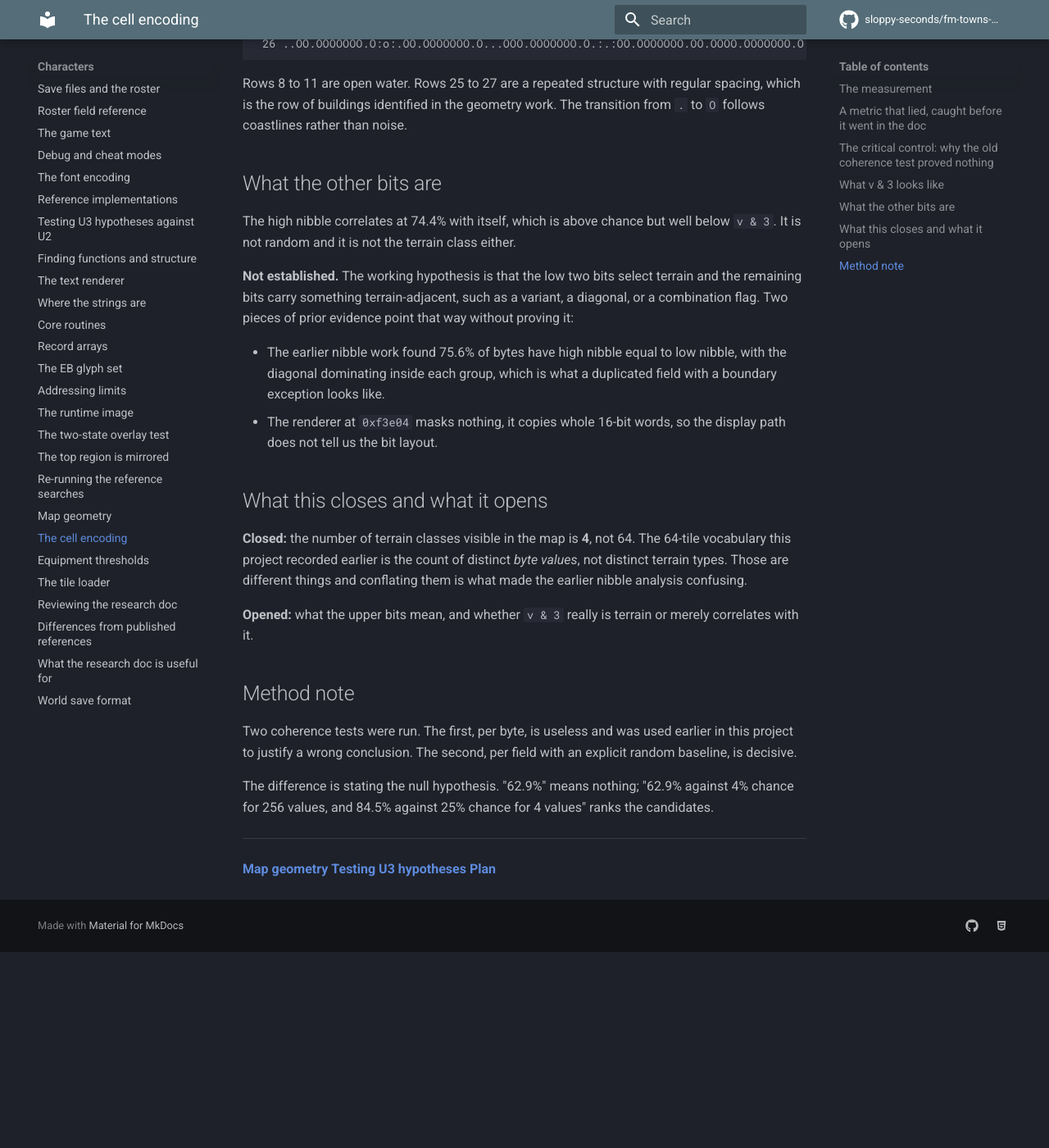
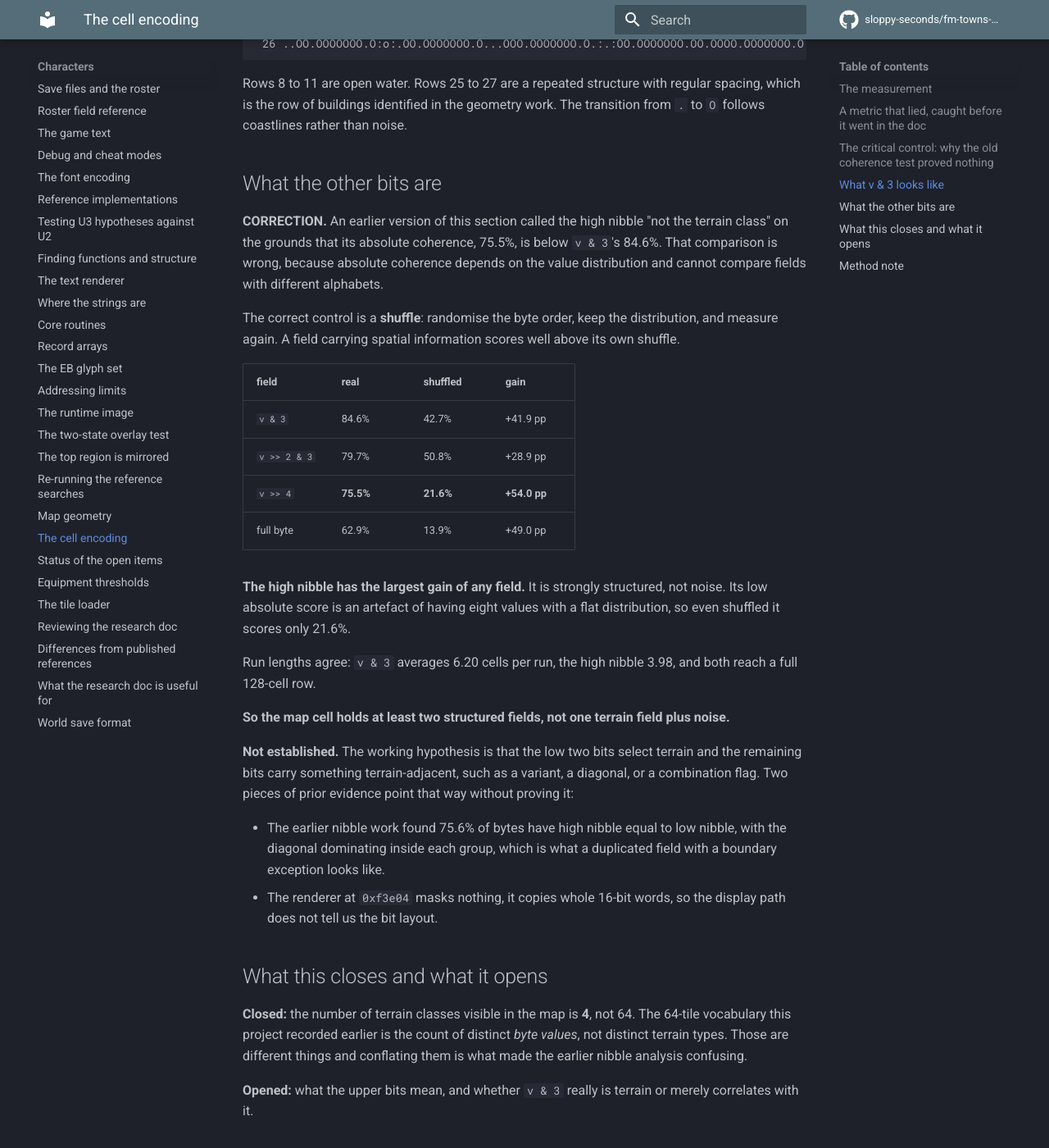
Before and after one commit to sloppy-seconds/fm-towns-ultima, an MkDocs documentation site: the page built from docs/cell-encoding.md, in a window 1280 px wide and 1400 px high, scrolled down 1786 px. Shown: the whole window at 82% size. Built offline with MkDocs 1.6.1 and Material for MkDocs 9.7.7, drawn with Linux system fonts in a browser that asks for light colours; comment, search, counter and statistics services are not loaded; before the commit the page ends 2947 px from its top, so only the background shows below that.

Commit message:
Check whether the open items are actually unsolvable. One was, and I had it wrong
You asked whether everything left is unsolvable. I checked each one instead of guessing, and
the answer is no. One is solved outright and I had previously documented it wrongly.

ITEM 1, THE HIGH BITS OF A MAP CELL, is solved and my earlier conclusion was wrong. I had
written that the high nibble correlates above chance but well below the low two bits, implying
it was mostly noise. I also rendered both fields and judged the high nibble to look like noise
while the low bits looked like coastlines.

That comparison had no control. The right test is a shuffle: randomise the byte order, keep the
value distribution, measure coherence again. A field carrying spatial information scores well
above its own shuffled copy.

Measured: low two bits 84.6 percent against 42.7 shuffled, a gain of 41.9 points. High nibble
75.5 against 21.6, a gain of 54.0 points, which is the largest of any field tested. It is
strongly structured. Its lower absolute number is an artefact of having eight values in a flat
distribution, because even shuffled it only scores 21.6.

Run lengths agree: low two bits average 6.20 cells per run, the high nibble 3.98, and both
reach a full 128-cell row.

So the cell holds at least two structured fields, not one plus noise. Corrected in
cell-encoding.md rather than left standing.

ITEM 3, the 0xe4086 switch table, I predicted was cheap to retry. I retried it and it failed.
The proposed fix was that the cs-relative operand needs the segment base. CS from a live dump is
0x5E84 giving linear 0x5E840, and CS plus 0xe4086 is 0x1428c6, which reads all zeros in both
savestates. The file at that offset read as u16 at three alignments gives instruction bytes.
Flat, mirrored, and cs-relative with the observed CS are all ruled out. Recorded as open and
not cheap after all.

ITEM 5, the object record size, cannot be answered by either savestate because the array at
0x7a7d0 is all zeros at both the title and death screens. It needs a state taken during play.

Items 2, 4 and 6 are as previously recorded: hard, deliberately abandoned, and untried.

New page docs/open-status.md carries the full table, and cell-encoding.md carries the
correction. The useful result is that a conclusion already written down as a finding was
produced by a test missing its control.

```diff
--- a/docs/cell-encoding.md
+++ b/docs/cell-encoding.md
@@ -73,8 +73,29 @@
 
 ## What the other bits are
 
-The high nibble correlates at 74.4% with itself, which is above chance but well below
-`v & 3`. It is not random and it is not the terrain class either.
+**CORRECTION.** An earlier version of this section called the high nibble "not the terrain
+class" on the grounds that its absolute coherence, 75.5%, is below `v & 3`'s 84.6%. That
+comparison is wrong, because absolute coherence depends on the value distribution and cannot
+compare fields with different alphabets.
+
+The correct control is a **shuffle**: randomise the byte order, keep the distribution, and
+measure again. A field carrying spatial information scores well above its own shuffle.
+
+| field | real | shuffled | gain |
+|---|---|---|---|
+| `v & 3` | 84.6% | 42.7% | +41.9 pp |
+| `v >> 2 & 3` | 79.7% | 50.8% | +28.9 pp |
+| `v >> 4` | **75.5%** | **21.6%** | **+54.0 pp** |
+| full byte | 62.9% | 13.9% | +49.0 pp |
+
+**The high nibble has the largest gain of any field.** It is strongly structured, not noise.
+Its low absolute score is an artefact of having eight values with a flat distribution, so even
+shuffled it scores only 21.6%.
+
+Run lengths agree: `v & 3` averages 6.20 cells per run, the high nibble 3.98, and both reach a
+full 128-cell row.
+
+**So the map cell holds at least two structured fields, not one terrain field plus noise.**
 
 **Not established.** The working hypothesis is that the low two bits select terrain and the
 remaining bits carry something terrain-adjacent, such as a variant, a diagonal, or a
--- a/mkdocs.yml
+++ b/mkdocs.yml
@@ -83,6 +83,7 @@
       - Re-running the reference searches: a9-reference-search.md
       - Map geometry: map-geometry.md
       - The cell encoding: cell-encoding.md
+      - Status of the open items: open-status.md
       - Equipment thresholds: equipment-thresholds.md
       - The tile loader: tile-loader.md
       - Reviewing the research doc: meta-analysis-review.md
```
Also changed, not shown: docs/open-status.md (added, +135 -0 lines).
